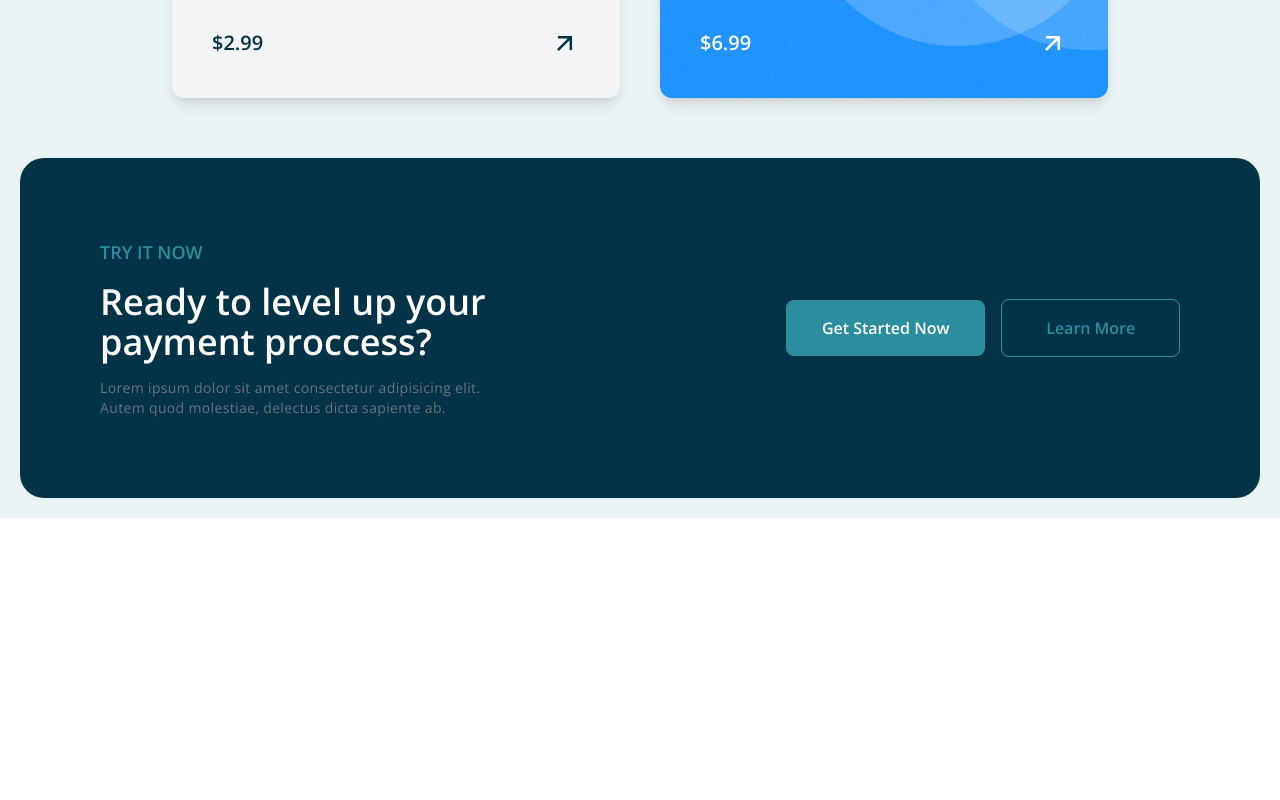
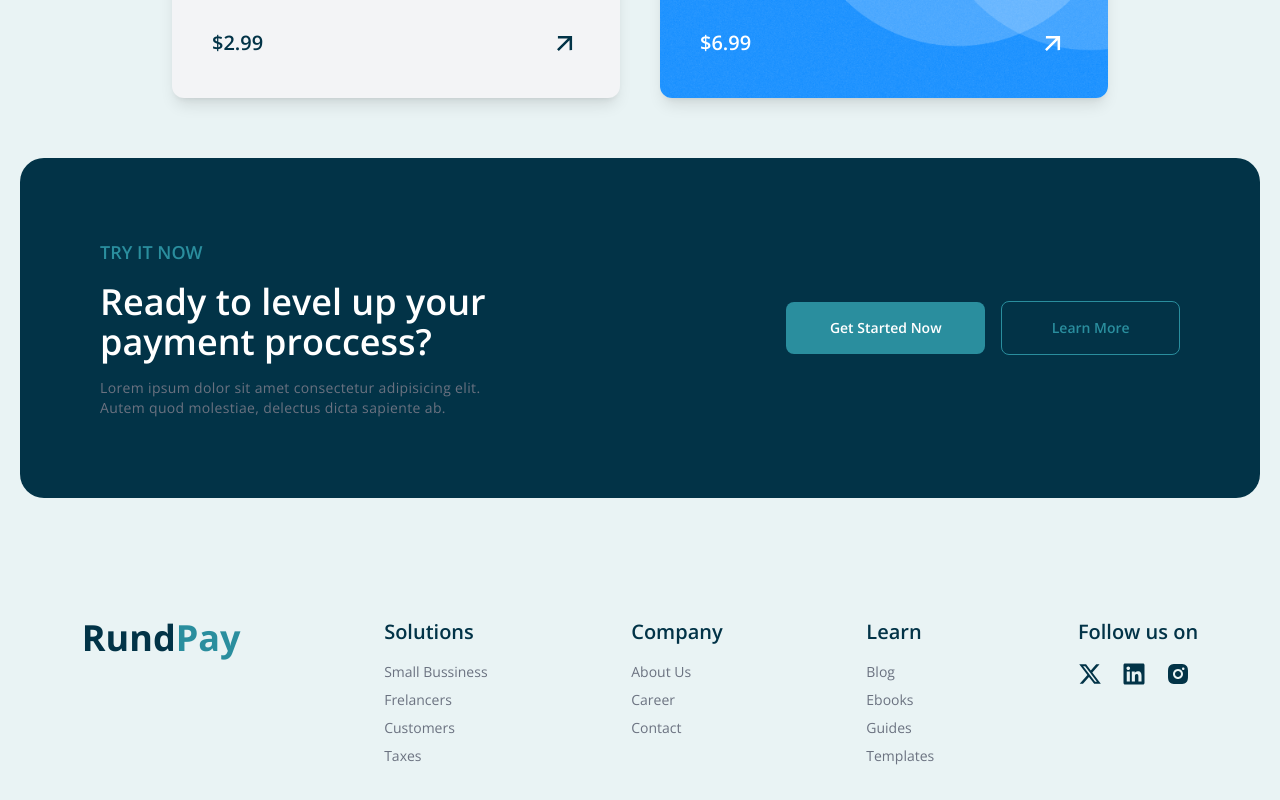
Before and after one commit to rundweb/Rundpay, a React (Vite) app: page / in a window 1280 px wide. Shown: the part 3394-4194 px from the top of the page. Before the commit the page ends 3912 px from the top, so only its background shows below. Built offline with nearby package versions, Linux system fonts and the light colour scheme.

Commit message:
done footer

```diff
--- a/src/App.jsx
+++ b/src/App.jsx
@@ -1,4 +1,5 @@
 import ContactComponents from "./components/ContactComponents";
+import FooterComponents from "./components/FooterComponents";
 import HomeComponents from "./components/HomeComponents";
 import MissionComponents from "./components/MissionComponents";
 import NavbarComponents from "./components/NavbarComponents";
@@ -15,6 +16,7 @@ const App = () => {
     <StepsComponents/>
     <MissionComponents/>
     <ContactComponents/>
+    <FooterComponents/>
   </div>;
 };
 
--- a/src/components/ContactComponents.jsx
+++ b/src/components/ContactComponents.jsx
@@ -1,7 +1,7 @@
 const ContactComponents = () => {
   return (
     <div className="p-5 max-w-7xl w-full m-auto">
-      <div className="bg-black-secondary rounded-3xl px-5 py-8 flex flex-col gap-5 md:flex-row lg:px-20 lg:py-20">
+      <div className="bg-black-secondary rounded-3xl px-5 py-8 flex flex-col gap-5 md:flex-row md:px-14 md:py-14 lg:px-20 lg:py-20">
         <div className="flex flex-col gap-2 lg:gap-4">
           <h2 className="text-blue-primary text-base font-semibold lg:text-lg">TRY IT NOW</h2>
           <h1 className="text-white text-2xl font-semibold lg:text-4xl lg:w-3/5">Ready to level up your payment proccess?</h1>
@@ -11,8 +11,8 @@ const ContactComponents = () => {
           </p>
         </div>
         <div className="flex flex-col items-center gap-4 w-full md:flex-row lg:w-2/5">
-          <a href="" className="bg-blue-primary w-full text-center font-semibold text-base py-3 text-white rounded-lg lg:px-5 lg:py-4">Get Started Now</a>
-          <a href="" className="border-[1px] border-blue-primary w-full text-center py-3 rounded-lg text-blue-primary font-semibold text-base lg:px5 lg:py-4">Learn More </a>
+          <a href="" className="bg-blue-primary w-full text-center font-semibold text-sm py-3 text-white rounded-lg lg:px-5 lg:py-4">Get Started Now</a>
+          <a href="" className="border-[1px] border-blue-primary w-full text-center py-3 rounded-lg text-blue-primary font-semibold text-sm lg:px5 lg:py-4">Learn More </a>
         </div>
       </div>
     </div>
--- /dev/null
+++ b/src/components/FooterComponents.jsx
@@ -0,0 +1,111 @@
+import { FaXTwitter, FaLinkedin } from "react-icons/fa6";
+import { RiInstagramFill } from "react-icons/ri";
+
+const FooterComponents = () => {
+  const solutions = [
+    {
+      name: "Small Bussiness",
+    },
+    {
+      name: "Frelancers",
+    },
+    {
+      name: "Customers",
+    },
+    {
+      name: "Taxes",
+    },
+  ];
+
+  const company = [
+    {
+      name: "About Us",
+    },
+    {
+      name: "Career",
+    },
+    {
+      name: "Contact",
+    },
+  ];
+
+  const learn = [
+    {
+      name: "Blog",
+    },
+    {
+      name: "Ebooks",
+    },
+    {
+      name: "Guides",
+    },
+    {
+      name: "Templates",
+    },
+  ];
+
+  const follow = [
+    {
+      icon: FaXTwitter,
+    },
+    {
+      icon: FaLinkedin,
+    },
+    {
+      icon: RiInstagramFill,
+    },
+  ];
+  return (
+    <div className="p-5 max-w-7xl m-auto w-full flex flex-wrap gap-5 justify-around pb-20 md:py-20">
+      <div className="mb-4">
+        <h1 className="text-4xl font-bold text-black-secondary">
+          Rund<span className="text-blue-primary">Pay</span>
+        </h1>
+      </div>
+      <div className="flex flex-col gap-2">
+          <h1 className="mb-2 text-xl font-semibold text-black-secondary">
+            Solutions
+          </h1>
+          {solutions.map((item) => (
+            <div key={item.name} className="text-gray-500 text-sm font-normal">
+              <p>{item.name}</p>
+            </div>
+          ))}
+        </div>
+        <div className="flex flex-col gap-2">
+          <h1 className="mb-2 text-xl font-semibold text-black-secondary">
+            Company
+          </h1>
+          {company.map((item) => (
+            <div key={item.name} className="text-gray-500 text-sm font-normal">
+              <p>{item.name}</p>
+            </div>
+          ))}
+        </div>
+        <div className="flex flex-col gap-2">
+          <h1 className="mb-2 text-xl font-semibold text-black-secondary">
+            Learn
+          </h1>
+          {learn.map((item) => (
+            <div key={item.name} className="text-gray-500 text-sm font-normal">
+              <p>{item.name}</p>
+            </div>
+          ))}
+        </div>
+      <div className="flex flex-col gap-2">
+        <h1 className="mb-2 text-xl font-semibold text-black-secondary">
+          Follow us on
+        </h1>
+        <div className="flex gap-5">
+          {follow.map((item) => (
+            <div key={item.icon}>
+              <item.icon className="text-black-secondary text-2xl"/>
+            </div>
+          ))}
+        </div>
+      </div>
+    </div>
+  );
+};
+
+export default FooterComponents;
```
